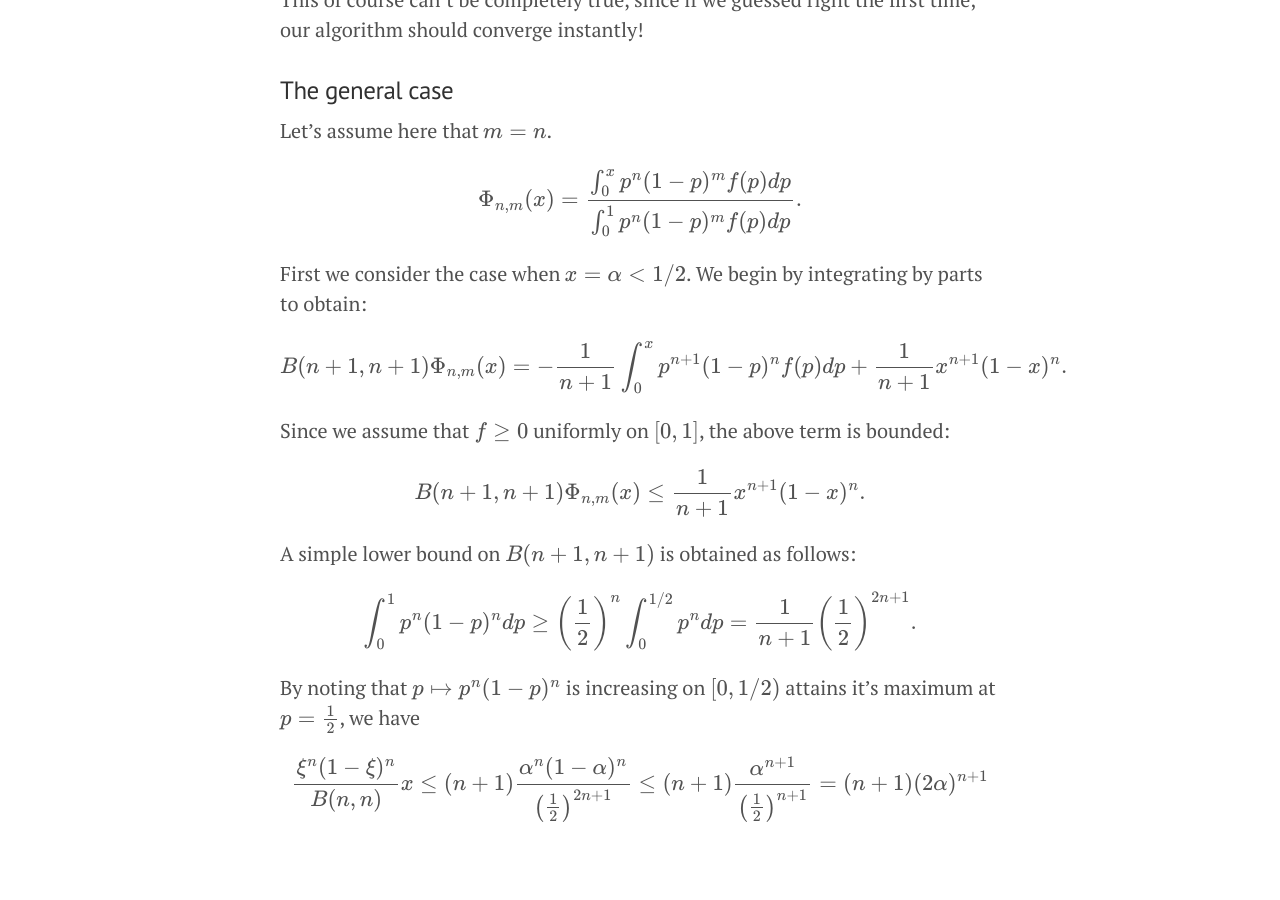
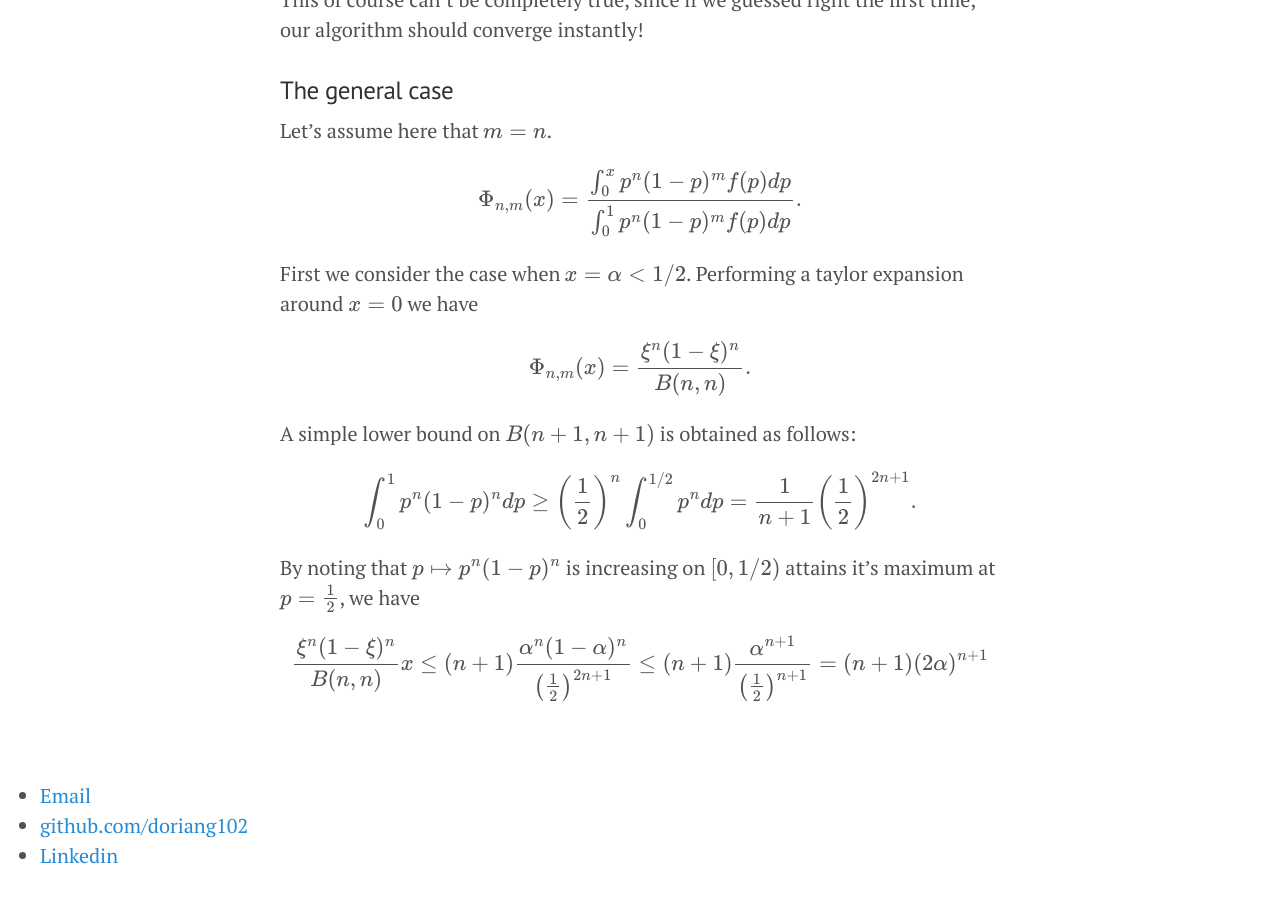
Before and after one commit to doriang102/doriang102.github.io, a Jekyll site: the page built from _posts/2017-06-10-hypothesis-testing-part-2.md, in a window 1280 px wide and 900 px high, scrolled down 2259 px. Built offline with Jekyll 4.4.1, drawn with Linux system fonts in a browser that asks for light colours; our own code applies the rules of GitHub Pages for plain Markdown files; formulas are drawn with MathJax 3.

Commit message:
Update 2017-06-10-hypothesis-testing-part-2.md

```diff
--- a/_posts/2017-06-10-hypothesis-testing-part-2.md
+++ b/_posts/2017-06-10-hypothesis-testing-part-2.md
@@ -65,14 +65,11 @@ Let's assume here that $$m = n$$.
 $$ \Phi_{n,m}(x) = \frac{\int_0^x p^n(1-p)^m f(p) dp }{\int_0^1 p^n (1-p)^mf(p) dp}. $$
 
 
-First we consider the case when $$x = \alpha < 1/2$$. We begin by integrating by parts to obtain:
+First we consider the case when $$x = \alpha < 1/2$$. Performing a taylor expansion around $$x=0$$ we have
 
 
-$$ B(n+1,n+1) \Phi_{n,m}(x) = - \frac{1}{n+1} \int_0^x p^{n+1} (1-p)^n f(p)dp + \frac{1}{n+1} x^{n+1}(1-x)^n.$$
+$$ \Phi_{n,m}(x) = \frac{\xi^{n}(1-\xi)^{n}}{B(n,n)}.$$
 
-Since we assume that $$f \geq 0$$ uniformly on $$[0,1]$$, the above term is bounded:
-
-$$ B(n+1,n+1) \Phi_{n,m}(x) \leq \frac{1}{n+1} x^{n+1}(1-x)^n.$$
 
 A simple lower bound on $$B(n+1,n+1)$$ is obtained as follows:
 
```
